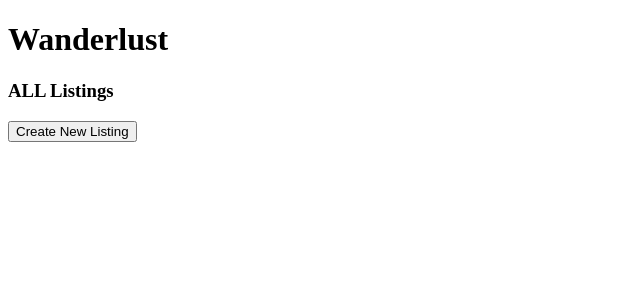
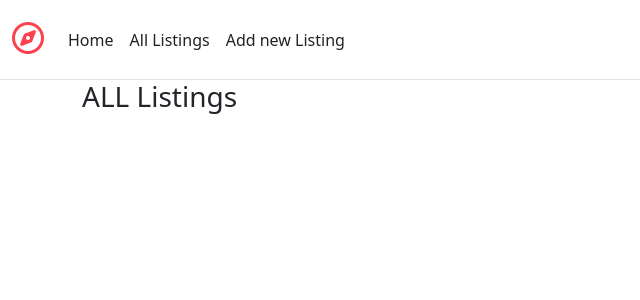
Before and after one commit to Jithin15P/MAJOR_PROJECT, a Node server app: page /listings in a window 1280 px wide. Shown: the top 300 px of the page, without its empty margins (0-640 px from the left). Run offline with Node 20, Linux system fonts and the light colour scheme; data that the repository does not hold is empty; some libraries are stand-ins or nearby versions.

Commit message:
added css

```diff
--- a/app.js
+++ b/app.js
@@ -13,6 +13,7 @@ app.set("Views",path.join(__dirname,"views"));
 app.use(express.urlencoded({extended:true}));
 app.use(methodOverride("_method"));
 app.engine('ejs',ejsMate);
+app.use(express.static(path.join(__dirname,"/public")))
 
 
 //index Route
--- /dev/null
+++ b/public/css/style.css
@@ -0,0 +1,11 @@
+ .navbar{
+    height:5rem;
+    background-color: white;
+ }
+ .fa-compass{
+    color:#fe424d;
+    font-size: 2rem;
+ }
+ .nav-link{
+    color:#222222 !important;
+ }
--- /dev/null
+++ b/views/includes/navbar.ejs
@@ -0,0 +1,16 @@
+<nav class="navbar navbar-expand-md bg-body-light border-bottom sticky-top">
+    <div class="container-fluid">
+      <a class="navbar-brand" href="/"><i class="fa-regular fa-compass"></i> </a>
+      <button class="navbar-toggler" type="button" data-bs-toggle="collapse" data-bs-target="#navbarNavAltMarkup" aria-controls="navbarNavAltMarkup" aria-expanded="false" aria-label="Toggle navigation">
+        <span class="navbar-toggler-icon"></span>
+      </button>
+      <div class="collapse navbar-collapse" id="navbarNavAltMarkup">
+        <div class="navbar-nav">
+          <a class="nav-link"   href="/">Home</a>
+          <a class="nav-link" href="/listings">All Listings</a>
+          <a class="nav-link" href="/listings/new">Add new Listing</a>
+
+        </div>
+      </div>
+    </div>
+  </nav>
--- a/views/layouts/boilerplate.ejs
+++ b/views/layouts/boilerplate.ejs
@@ -4,11 +4,17 @@
     <meta charset="UTF-8">
     <meta name="viewport" content="width=device-width, initial-scale=1.0">
     <title>Wanderlust</title>
+    <link rel="stylesheet" href="/css/style.css">
+    <link href="https://cdn.jsdelivr.net/npm/bootstrap@5.3.3/dist/css/bootstrap.min.css" rel="stylesheet" integrity="sha384-QWTKZyjpPEjISv5WaRU9OFeRpok6YctnYmDr5pNlyT2bRjXh0JMhjY6hW+ALEwIH" crossorigin="anonymous">
+    <link rel="stylesheet" href="https://cdnjs.cloudflare.com/ajax/libs/font-awesome/6.7.2/css/all.min.css" integrity="sha512-Evv84Mr4kqVGRNSgIGL/F/aIDqQb7xQ2vcrdIwxfjThSH8CSR7PBEakCr51Ck+w+/U6swU2Im1vVX0SVk9ABhg==" crossorigin="anonymous" referrerpolicy="no-referrer" />
 </head>
 <body>
-   <h1>Wanderlust</h1>
+    <%- include("../includes/navbar.ejs") %>
+
    <div class="container">
     <%- body %>
    </div>
+   <script src="https://cdn.jsdelivr.net/npm/bootstrap@5.3.3/dist/js/bootstrap.bundle.min.js" integrity="sha384-YvpcrYf0tY3lHB60NNkmXc5s9fDVZLESaAA55NDzOxhy9GkcIdslK1eN7N6jIeHz" crossorigin="anonymous"></script>
+  </body>
 </body>
 </html>
--- a/views/listings/index.ejs
+++ b/views/listings/index.ejs
@@ -1,10 +1,10 @@
-<%- layout ("/layouts/boilerplate") %>
+<%- layout("/layouts/boilerplate") %>
 <body>
 
     <h3>ALL Listings</h3>
-    <form method="GET" action="/listings/new">
+    <!-- <form method="GET" action="/listings/new">
         <button>Create New Listing</button>
-    </form>
+    </form> -->
     <ul>
         <% for(let listing of allListing){%>
             <li><a href="/listings/<%= listing._id %>"><%= listing.title %></a></li>
```
